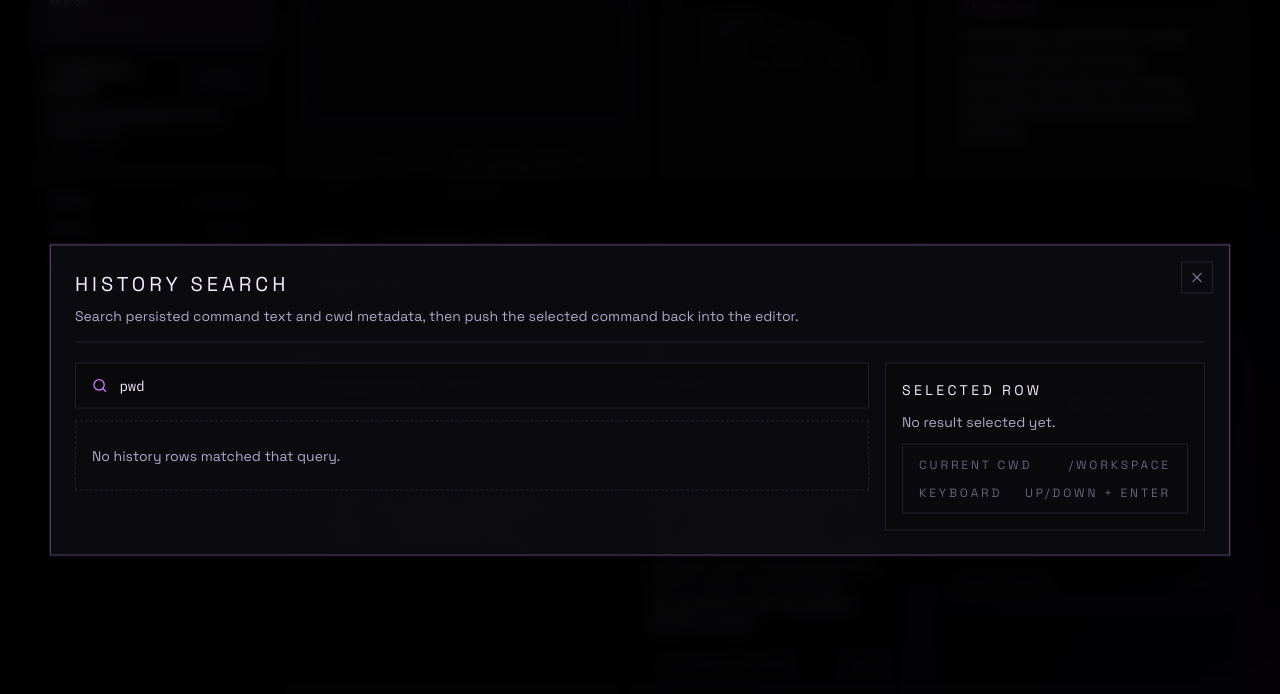
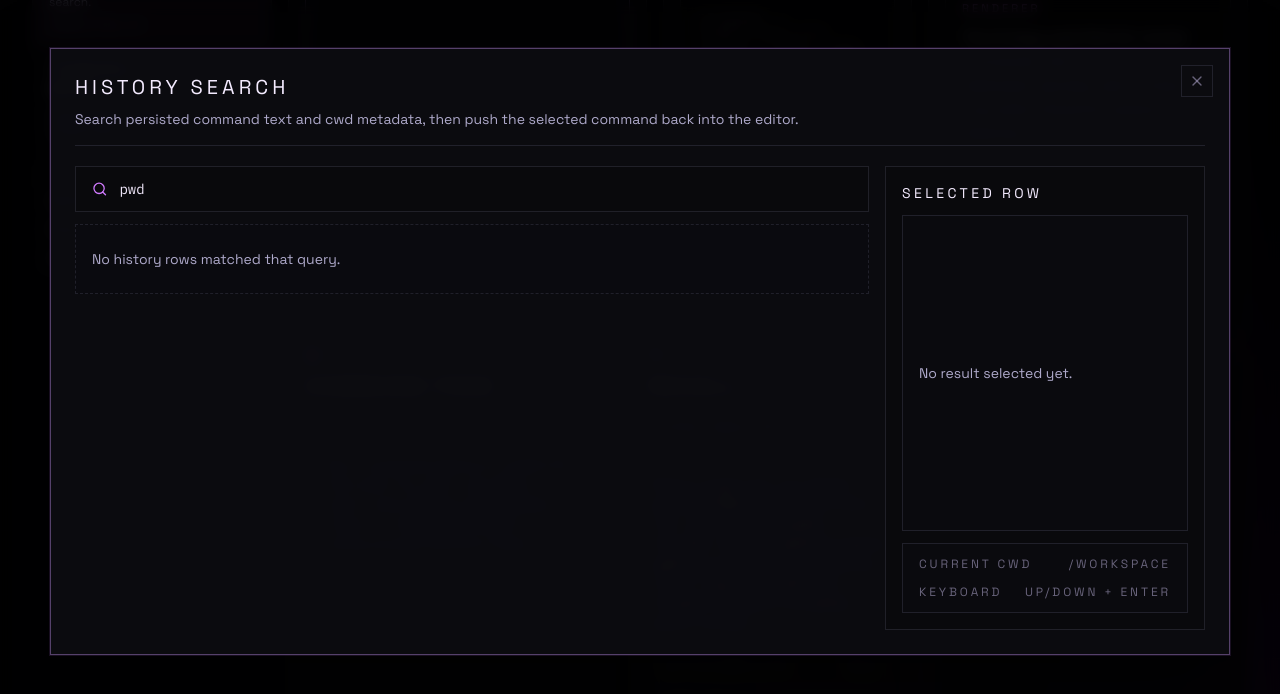
Before and after one commit to regexboi/mishell-shell, a React (Vite) app: page / in a window 1280 px wide. Both pictures are taken after a click on the button "OPEN CMD/CTRL+R". Shown: the part 654-1348 px from the top of the page. Built offline with nearby package versions, Linux system fonts and the light colour scheme.

Commit message:
Fix history menu hover flicker

```diff
--- a/src/components/chrome/shell-scaffold.tsx
+++ b/src/components/chrome/shell-scaffold.tsx
@@ -1752,7 +1752,7 @@ function HistorySearchDialog({
 
   return (
     <DialogContent
-      className="w-[min(94vw,1180px)]"
+      className="top-[6vh] max-h-[88vh] w-[min(94vw,1180px)] -translate-y-0 overflow-hidden"
       onOpenAutoFocus={(event) => {
         event.preventDefault();
       }}
@@ -1764,8 +1764,8 @@ function HistorySearchDialog({
           command back into the editor.
         </DialogDescription>
       </DialogHeader>
-      <div className="mt-5 grid gap-4 lg:grid-cols-[minmax(0,1fr)_320px]">
-        <div className="space-y-3">
+      <div className="mt-5 grid min-h-0 gap-4 lg:grid-cols-[minmax(0,1fr)_320px]">
+        <div className="min-h-0 space-y-3">
           <div className="flex items-center gap-3 border border-[color:var(--border)] bg-black/20 px-4 py-3">
             <Search className="h-4 w-4 text-[color:var(--accent)]" />
             <input
@@ -1862,13 +1862,13 @@ function HistorySearchDialog({
             </ScrollArea>
           )}
         </div>
-        <div className="space-y-3 border border-[color:var(--border)] bg-black/20 p-4 text-sm text-[color:var(--text-secondary)]">
+        <div className="flex min-h-0 flex-col gap-3 border border-[color:var(--border)] bg-black/20 p-4 text-sm text-[color:var(--text-secondary)] lg:h-[min(58vh,720px)]">
           <p className="font-display text-sm uppercase tracking-[0.24em] text-[color:var(--text-primary)]">
             Selected Row
           </p>
           {selectedResult ? (
             <>
-              <div className="border border-[color:var(--border)] bg-[color:var(--panel-muted)] px-4 py-3">
+              <div className="shrink-0 border border-[color:var(--border)] bg-[color:var(--panel-muted)] px-4 py-3">
                 <p className="font-mono text-sm text-[color:var(--text-primary)]">
                   {selectedResult.commandText}
                 </p>
@@ -1880,17 +1880,21 @@ function HistorySearchDialog({
                   <span>shell: {selectedResult.shell}</span>
                 </div>
               </div>
-              <div className="border border-[color:var(--border)] bg-[color:var(--panel-muted)] px-4 py-3">
+              <div className="flex min-h-0 flex-1 flex-col border border-[color:var(--border)] bg-[color:var(--panel-muted)]">
+                <div className="shrink-0 border-b border-[color:var(--border)] px-4 py-3">
                   <p className="text-[11px] uppercase tracking-[0.24em] text-[color:var(--text-muted)]">
                     Output Preview
                   </p>
-                <pre className="m-0 mt-3 whitespace-pre-wrap font-mono text-xs leading-6 text-[color:var(--text-secondary)]">
+                </div>
+                <ScrollArea className="min-h-0 flex-1">
+                  <pre className="m-0 whitespace-pre-wrap px-4 py-3 font-mono text-xs leading-6 text-[color:var(--text-secondary)]">
                     {selectedResult.outputPreview || "No output preview stored."}
                   </pre>
+                </ScrollArea>
               </div>
               <Button
                 variant="accent"
-                className="w-full"
+                className="w-full shrink-0"
                 onClick={() => {
                   onSelectCommand(selectedResult.commandText);
                 }}
@@ -1899,9 +1903,11 @@ function HistorySearchDialog({
               </Button>
             </>
           ) : (
+            <div className="flex min-h-0 flex-1 items-center border border-[color:var(--border)] bg-[color:var(--panel-muted)] px-4 py-3">
               <p>No result selected yet.</p>
+            </div>
           )}
-          <div className="border border-[color:var(--border)] bg-[color:var(--panel-muted)] px-4 py-3 text-xs uppercase tracking-[0.24em] text-[color:var(--text-muted)]">
+          <div className="shrink-0 border border-[color:var(--border)] bg-[color:var(--panel-muted)] px-4 py-3 text-xs uppercase tracking-[0.24em] text-[color:var(--text-muted)]">
             <div className="flex items-center justify-between gap-3">
               <span>Current cwd</span>
               <span className="truncate text-right">{currentCwd}</span>
```
Lines whose indentation alone changed are shown as unchanged.
